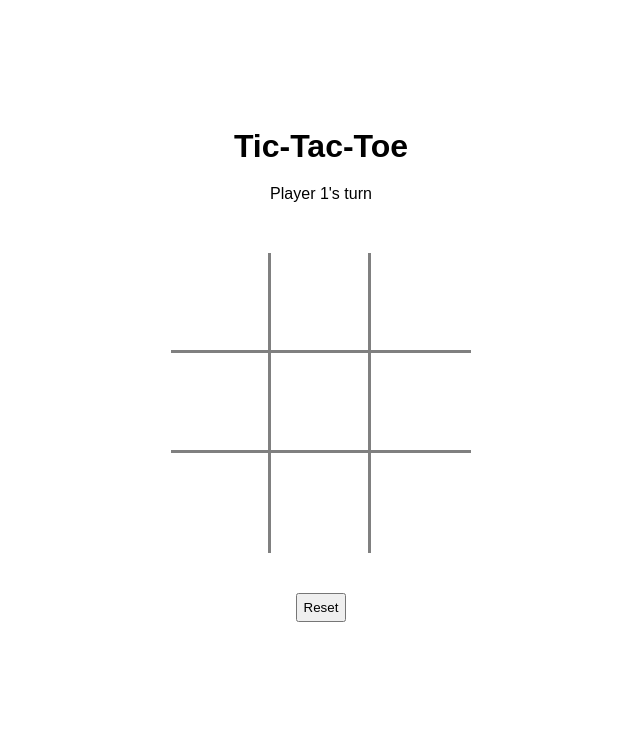
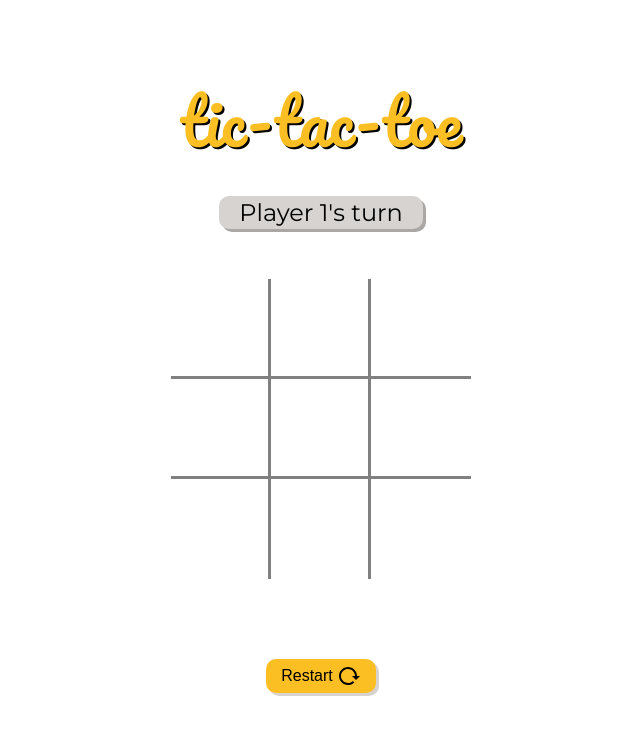
Before and after one commit to LetsGo12300/tic-tac-toe, a plain HTML site: page index.html in a window 1280 px wide. Shown: the whole page, without its empty margins (319-959 px from the left). Drawn offline with Linux system fonts and the light colour scheme.

Commit message:
Edited styling of buttons and display containers

```diff
--- a/index.html
+++ b/index.html
@@ -8,8 +8,8 @@
     <link rel="stylesheet" href="./static/styles.css">
 </head>
 <body>
-    <h1 id="title">Tic-Tac-Toe</h1>
-    <div id="greet"></div>
+    <div id="title">tic-tac-toe</div>
+    <div class="greet"></div>
     <div class="container">
         <div class="gameboard">
             <div class="box" data-index="0" data-row="1" data-column="1"></div>
@@ -23,7 +23,14 @@
             <div class="box" data-index="8" data-row="3" data-column="3"></div>
         </div>
     </div>
-    <button class="reset-btn">Reset</button>
+    <button class="reset-btn">
+        Restart
+        <svg style="width:24px;height:24px" viewBox="0 0 24 24">
+            <path fill="currentColor" d="M2 12C2 16.97 6.03 21 11 21C13.39 21 15.68 20.06 17.4 18.4L15.9 16.9C14.63 18.25 12.86 19 11 19C4.76 19 1.64 11.46 6.05 7.05C10.46 2.64 18 5.77 18 12H15L19 16H19.1L23 12H20C20 7.03 15.97 3 11 3C6.03 3 2 7.03 2 12Z" />
+        </svg>
+    </button>
+
+    <div class="footer"></div>
     <script src="./static/script.js"></script>
 </body>
 </html>
--- a/static/script.js
+++ b/static/script.js
@@ -1,7 +1,7 @@
 // FACTORY for PLAYERS
 
-const playerFactory = (name, symbol) => {
-    return { name, symbol };
+const playerFactory = (name, symbol, color) => {
+    return { name, symbol, color };
 };
 
 // MODULE for GAME BOARD
@@ -48,7 +48,7 @@ const gameBoard = (() => {
 
 // MODULE for DISPLAY CONTROLLER
 const allBoxes = document.querySelectorAll('.box');
-const greeting = document.getElementById('greet');
+const greeting = document.querySelector('.greet');
 
 const displayController = (() => {
     const updateGrid = (boxIndex, symbol) => {
@@ -74,12 +74,15 @@ const displayController = (() => {
         currentPlayer = player1;
         greeting.textContent = `${currentPlayer.name}'s turn`;
         enableGame();
+        greeting.id = '';
     };
     const updateGreeting = (currentPlayer, text) => {
         if (text === 'win'){
             greeting.textContent = `${currentPlayer.name} wins!`;
+            greeting.id = 'win';
         } else if (text === 'tie'){
             greeting.textContent = 'It\'s a tie!';
+            greeting.id = 'tie';
         } else greeting.textContent = `${currentPlayer.name}'s turn`;
     };
 
@@ -128,7 +131,7 @@ document.addEventListener('click', (ele) => {
 });
 
 
-const player1 = playerFactory('Player 1', 'X'); // X
+const player1 = playerFactory('Player 1', 'X', ); // X
 const player2 = playerFactory('Player 2', 'O'); // O
 
 let currentPlayer = player1;
--- a/static/styles.css
+++ b/static/styles.css
@@ -1,3 +1,6 @@
+@import url('https://fonts.googleapis.com/css2?family=Pacifico&display=swap');
+@import url('https://fonts.googleapis.com/css2?family=Montserrat&display=swap');
+
 *{
     margin: 0;
     padding: 0;
@@ -5,8 +8,15 @@
 
 body{
     text-align: center;
-    padding: 10%;
-    font-family: Arial, Helvetica, sans-serif;
+    padding: 5%;
+    font-family: 'Montserrat', sans-serif;
+}
+
+#title{
+    font-family: 'Pacifico', cursive;
+    font-size: 4em;
+    color:#fbbf24;
+    text-shadow: 2px 2px #000000;
 }
 
 .container{
@@ -14,6 +24,7 @@ body{
     flex-direction: column;
     justify-content: center;
     align-items: center;
+    margin-bottom: 5em;
 }
 
 .gameboard{
@@ -41,12 +52,37 @@ body{
 }
 
 .reset-btn{
-    margin-top: 3em;
-    width: 50px;
-    padding: 5px;
+    display: flex;
+    justify-content: center;
+    align-items: center;
+    gap: 4px;
+    font-size: 1em;
+    margin: auto;
+    width: fit-content;
+    height: 100%;
+    padding: 5px 15px;
+    border-radius: 10px;
+    border: none;
+    background-color:#fbbf24;
+    box-shadow: 3px 3px #d6d3d1;
 }
 
-#greet{
+.greet{
+    margin: auto;
+    width: fit-content;
+    padding: 2px 20px;
     margin-top: 20px;
     margin-bottom: 50px;
+    font-size: 1.5em;
+    border-radius: 10px;
+    background-color: #d6d3d1;
+    box-shadow: 3px 3px #aaa7a5;
 }
+
+#win{
+    background-color: #a3e635;
+}
+
+#tie{
+    background-color: #c084fc;
+}
```
